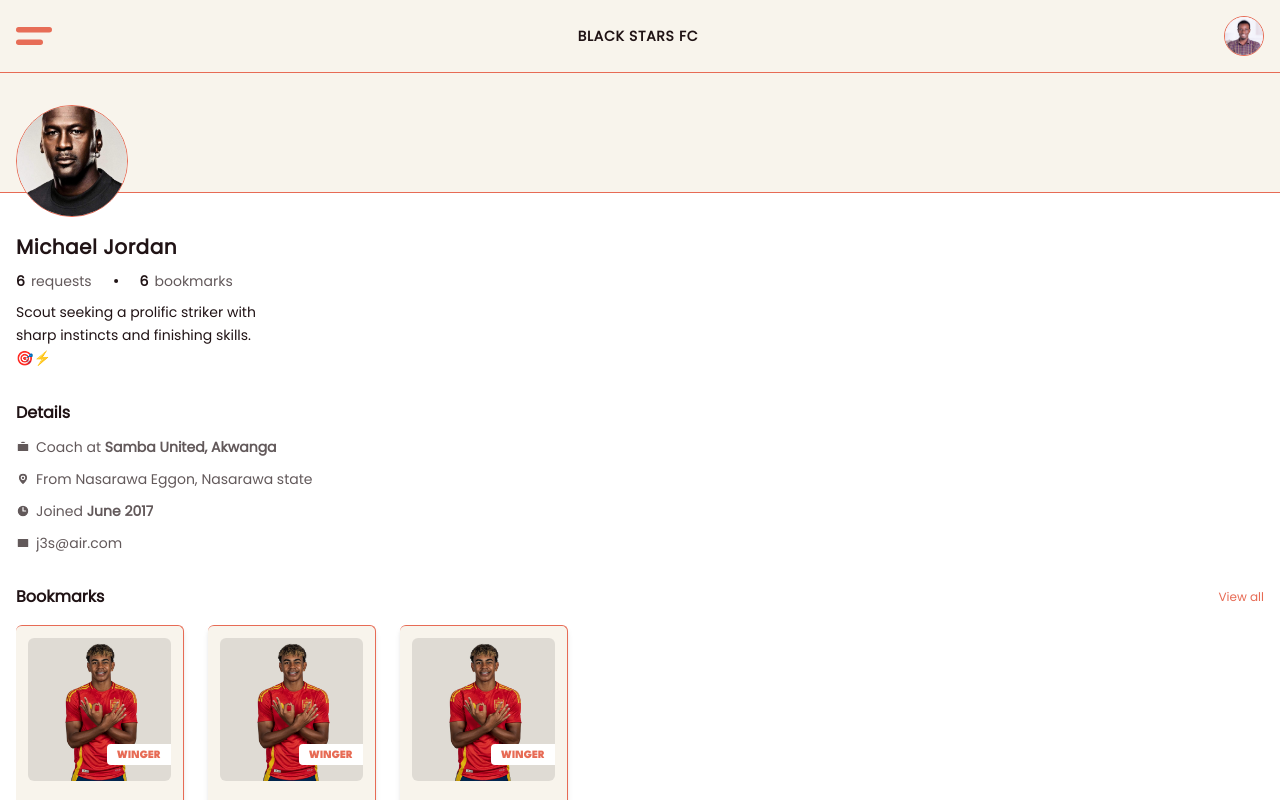
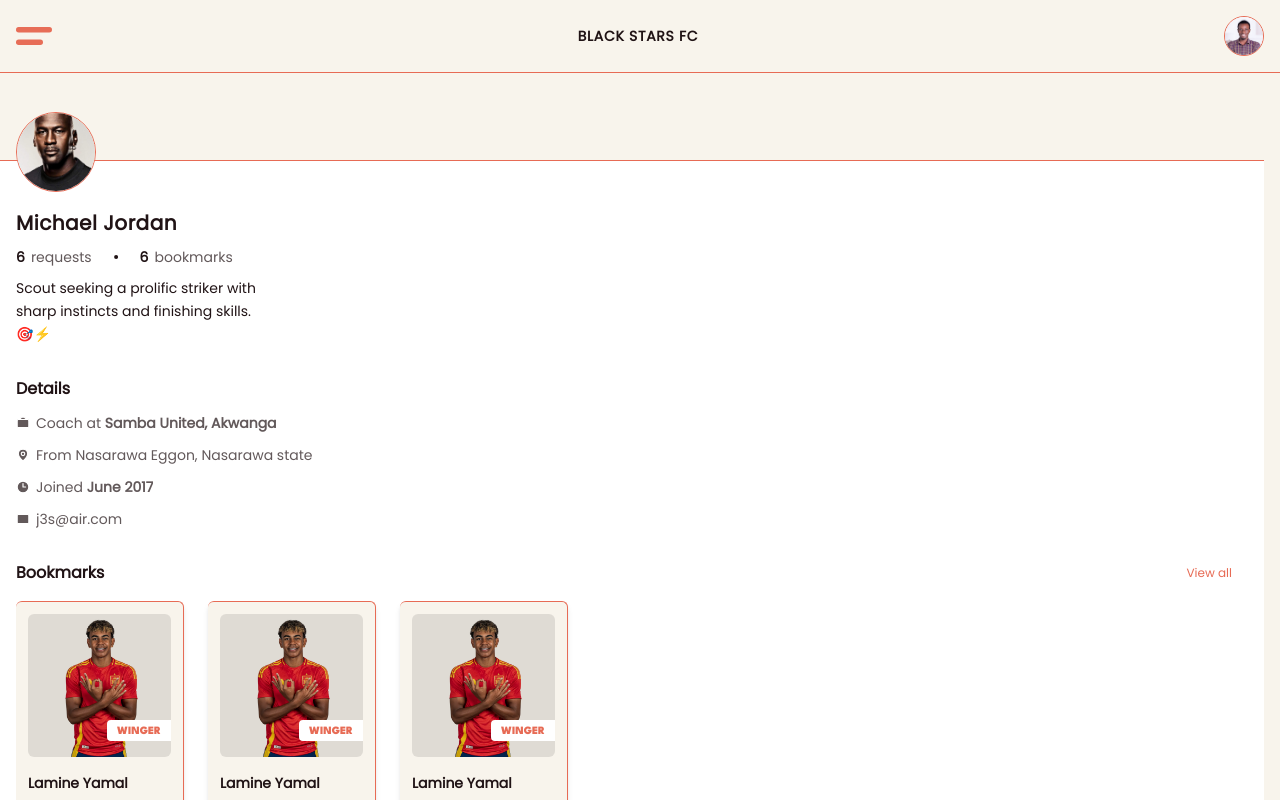
Before and after one commit to umarazosdc/black-star-fc, a Next.js app: page /admin/dashboard/user in a window 1280 px wide. Built offline with nearby package versions, Linux system fonts and the light colour scheme.

Commit message:
Retouched the about user page

```diff
--- a/app/admin/dashboard/user/page.tsx
+++ b/app/admin/dashboard/user/page.tsx
@@ -1,10 +1,17 @@
-import UserAbout from '@/components/admin/about-user';
+import UserAboutContent from '@/components/admin/about-user-content';
+import Img from '@/components/utils/image';
 import React from 'react';
 
 const UserAboutPage = () => {
    return (
-      <div>
-         <UserAbout />
+      <div className="absolute inset-0 w-full h-full overflow-auto">
+         {/* Use a wrapper to reset padding and ensure proper layout */}
+         <div className="-mx-4 relative w-full h-full">
+            <UserAboutContent className="relative top-40 p-8 pt-12 border-t" />
+            <div className="size-20 absolute top-28 left-8">
+               <Img src="/imgs/users/scout/dc2.jpg" alt="Scout" className='rounded-full border'/>
+            </div>
+         </div>
       </div>
    );
 };
--- a/app/admin/layout.tsx
+++ b/app/admin/layout.tsx
@@ -5,7 +5,7 @@ const DashboardLayout = ({ children }: { children: React.ReactNode }) => {
    return (
       <div className="min-h-screen flex flex-col">
          <NavbarMain />
-         <main className="flex-grow mt-8 px-4">{children}</main>
+         <main className="flex-grow mt-8 px-4 overflow-y-auto">{children}</main>
       </div>
    );
 };
--- a/app/layout.tsx
+++ b/app/layout.tsx
@@ -16,7 +16,7 @@ export default function RootLayout({
 }>) {
    return (
       <html lang="en">
-         <body className={`${poppins.className} text-secondary antialiased`}>
+         <body className={`${poppins.className} text-secondary antialiased h-full`}>
             {children}
          </body>
       </html>
--- a/components/admin/about-user-content.tsx
+++ b/components/admin/about-user-content.tsx
@@ -12,11 +12,14 @@ import formatDate from '@/lib/date';
 import SectionWrapper from '../utils/section-wrapper';
 import BookmarkedPlayerCard from '../utils/bookmarked-player-card';
 import RequestedPlayerCard from '../utils/requested-player-card';
+import { cn } from '@/lib/utils';
 
-const UserAboutContent = () => {
+const UserAboutContent = ({ className }: { className?: string }) => {
    const date = formatDate('2017-06-01');
    return (
-      <div className="flex-grow h-auto flex flex-col gap-8">
+      <div
+         className={cn('flex flex-col gap-8 bg-card min-h-full p-4', className)}
+      >
          <div className="space-y-2">
             <h2 className="text-xl font-bold tracking-wide">Michael Jordan</h2>
             <div className="flex items-center gap-3 text-sm">
@@ -52,7 +55,7 @@ const UserAboutContent = () => {
             </div>
          </Wrapper>
          <SectionWrapper title="Bookmarks" link="#" label="View all">
-            <div className="flex items-center gap-6 overflow-auto">
+            <div className="flex items-center gap-6 overflow-auto pb-3">
                <BookmarkedPlayerCard
                   src="/imgs/players/mal.jpg"
                   position="Winger"
@@ -77,7 +80,7 @@ const UserAboutContent = () => {
             </div>
          </SectionWrapper>
          <SectionWrapper title="Requests" link="#" label="View all">
-            <div className="flex items-center gap-6 overflow-auto">
+            <div className="flex items-center gap-6 overflow-auto pb-3">
                <RequestedPlayerCard
                   src="/imgs/players/mal.jpg"
                   position="Winger"
--- a/components/admin/about-user.tsx
+++ b/components/admin/about-user.tsx
@@ -1,22 +1,12 @@
-import React from 'react';
-import Img from '../utils/image';
-import UserAboutContent from './about-user-content';
+// import React from 'react';
+// import UserAboutContent from './about-user-content';
 
-const UserAbout = () => {
-   return (
-      <div>
-         <div className="relative size-28 z-10">
-            <Img
-               src="/imgs/users/scout/dc2.jpg"
-               alt="Scout"
-               className="rounded-full border"
-            />
-         </div>
-         <div className="bg-card absolute top-[12rem] inset-0 z-0 border-t p-4 pt-10 overflow-auto box-border">
-            <UserAboutContent />
-         </div>
-      </div>
-   );
-};
+// const UserAbout = () => {
+//    return (
+//       <div className='relative h-screen'>
+//          <UserAboutContent />;
+//       </div>
+//    );
+// };
 
-export default UserAbout;
+// export default UserAbout;
--- a/components/utils/requested-player-card.tsx
+++ b/components/utils/requested-player-card.tsx
@@ -4,7 +4,7 @@ import Link from 'next/link';
 import Age from './age';
 import { cn } from '@/lib/utils';
 import Tag from './tag';
-import { Button } from '../ui/button';
+import Button from './button';
 
 const RequestedPlayerCard = ({
    src,
```
